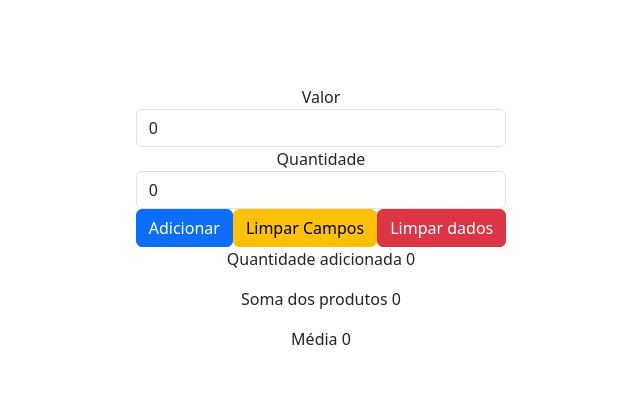
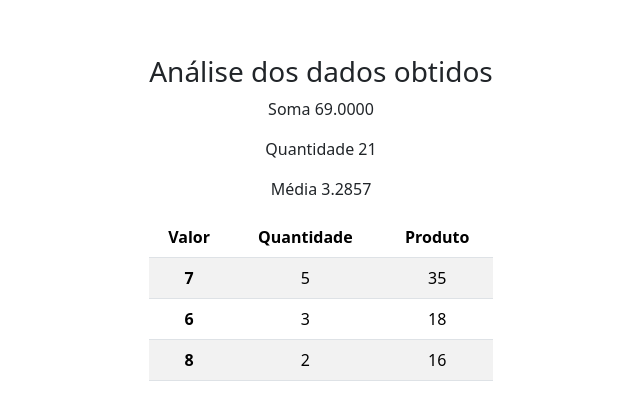
Before and after one commit to hygino82/estatistica-app, a React (Vite) app: page / in a window 1280 px wide. Shown: the part 174-594 px from the top of the page, without its empty margins (319-959 px from the left). Built offline with nearby package versions, Linux system fonts and the light colour scheme.

Commit message:
MockPage

```diff
--- a/src/App.tsx
+++ b/src/App.tsx
@@ -1,10 +1,10 @@
 import "./App.css";
-import { NumericForm } from "./pages/NumericForm";
+import { MockPage } from "./pages/MockPage";
 
 function App() {
   return (
     <>
-      <NumericForm />
+      <MockPage/>
     </>
   );
 }
--- /dev/null
+++ b/src/components/DataInfo/index.tsx
@@ -0,0 +1,34 @@
+import { NumericListItem } from "../../types/custom-types";
+
+export function DataInfo({ list }: NumericListItem) {
+  function somarValores(): number {
+    const somatorio = list.reduce(
+      (total, item) => total + item.key * item.value,
+      0
+    );
+    return somatorio;
+  }
+
+  function somarQuantidade(): number {
+    const quantidade = list.reduce((total, item) => total + item.key, 0);
+    return quantidade;
+  }
+
+  const calcularMedia = () => {
+    const soma = somarValores();
+    if (somarQuantidade() === 0) {
+      return 0; // Evita divisão por zero
+    }
+    const media = soma / somarQuantidade();
+    return media;
+  };
+
+  return (
+    <>
+      <h3>Análise dos dados obtidos</h3>
+      <p>Soma {somarValores().toFixed(4)}</p>
+      <p>Quantidade {somarQuantidade()}</p>
+      <p>Média {calcularMedia().toFixed(4)}</p>
+    </>
+  );
+}
--- a/src/components/NumericTable/index.tsx
+++ b/src/components/NumericTable/index.tsx
@@ -1,6 +1,6 @@
-import { NumericItem } from "../../types/custom-types";
+import { NumericListItem } from "../../types/custom-types";
 
-export function NumericTable(valores: NumericItem[]) {
+export function NumericTable({ list }: NumericListItem) {
   return (
     <>
       <table className="table table-striped">
@@ -12,7 +12,7 @@ export function NumericTable(valores: NumericItem[]) {
           </tr>
         </thead>
         <tbody>
-          {valores.map((item) => {
+          {list.map((item) => {
             return (
               <tr key={item.key}>
                 <th scope="row">{item.key}</th>
--- /dev/null
+++ b/src/pages/MockPage/index.tsx
@@ -0,0 +1,27 @@
+import { DataInfo } from "../../components/DataInfo";
+import { NumericTable } from "../../components/NumericTable";
+import { NumericItem } from "../../types/custom-types";
+
+export function MockPage() {
+  const mockList: NumericItem[] = [
+    {
+      key: 7,
+      value: 5,
+    },
+    {
+      key: 6,
+      value: 3,
+    },
+    {
+      key: 8,
+      value: 2,
+    },
+  ];
+
+  return (
+    <>
+      <DataInfo list={mockList} />
+      <NumericTable list={mockList} />
+    </>
+  );
+}
--- a/src/pages/NumericForm/index.tsx
+++ b/src/pages/NumericForm/index.tsx
@@ -1,14 +1,30 @@
 import { useEffect, useState } from "react";
 import { NumericItem } from "../../types/custom-types";
+import { NumericTable } from "../../components/NumericTable";
 
 export function NumericForm() {
-  const [quantidade, setQuantidade] = useState(0);
-  const [valor, setValor] = useState(0);
+  const mockList: NumericItem[] = [
+    {
+      key: 7,
+      value: 5,
+    },
+    {
+      key: 6,
+      value: 3,
+    },
+    {
+      key: 8,
+      value: 2,
+    },
+  ];
+
+  const [quantidade, setQuantidade] = useState<number>(0);
+  const [valor, setValor] = useState<number>(0);
   const [atualiza, setAtualiza] = useState<any>();
   const [lista, setLista] = useState<NumericItem[]>([]);
-  const [contador, setContador] = useState(0);
-  const [soma, setSoma] = useState(0.0);
-  const [media, setMedia] = useState(0.0);
+  const [contador, setContador] = useState<number>(0);
+  const [soma, setSoma] = useState<number>(0.0);
+  const [media, setMedia] = useState<number>(0.0);
 
   useEffect(() => {}, [atualiza]);
 
@@ -30,35 +46,34 @@ export function NumericForm() {
       value: valor,
     };
 
-    const novaLista = [...lista];
+    console.log(item);
+
+    let novaLista = [...lista];
     novaLista.push(item);
 
     setLista(novaLista);
 
-    setContador((contador) => contador + quantidade);
+    setContador((contador) => contador + item.value);
+    setSoma((soma) => soma + quantidade * valor);
+    const novaMedia: number = soma / item.value;
+    setMedia(novaMedia);
 
-    const somarValores = () => {
-      const somatorio = lista.reduce(
-        (total, valor) => total + valor.key * valor.value,
-        0
-      );
-      setSoma(somatorio);
-    };
-
-    setAtualiza(item.key);
+    mockList.map((val) => console.log(val));
   }
 
-  function clearFields() {
+  function clearFields(e: any) {
+    e.preventDefault();
     setQuantidade(0);
     setValor(0);
   }
 
-  function resetValues() {
+  function resetValues(e: any) {
+    e.preventDefault();
     setLista([]);
     setMedia(0.0);
     setContador(0);
     setSoma(0.0);
-    clearFields();
+    clearFields(e);
   }
 
   return (
@@ -94,9 +109,11 @@ export function NumericForm() {
           >
             Adicionar
           </button>
+          &nbsp;&nbsp;
           <button className="btn btn-warning" onClick={clearFields}>
             Limpar Campos
           </button>
+          &nbsp;&nbsp;
           <button className="btn btn-danger" onClick={resetValues}>
             Limpar dados
           </button>
@@ -105,6 +122,7 @@ export function NumericForm() {
         <p>Soma dos produtos {soma}</p>
         <p>Média {media}</p>
       </form>
+      <NumericTable list={mockList}/>
     </>
   );
 }
--- a/src/types/custom-types.ts
+++ b/src/types/custom-types.ts
@@ -9,5 +9,5 @@ export type DescriptiveItem = {
 };
 
 export type NumericListItem = {
-  list: NumericListItem[];
+  list: NumericItem[];
 };
```
